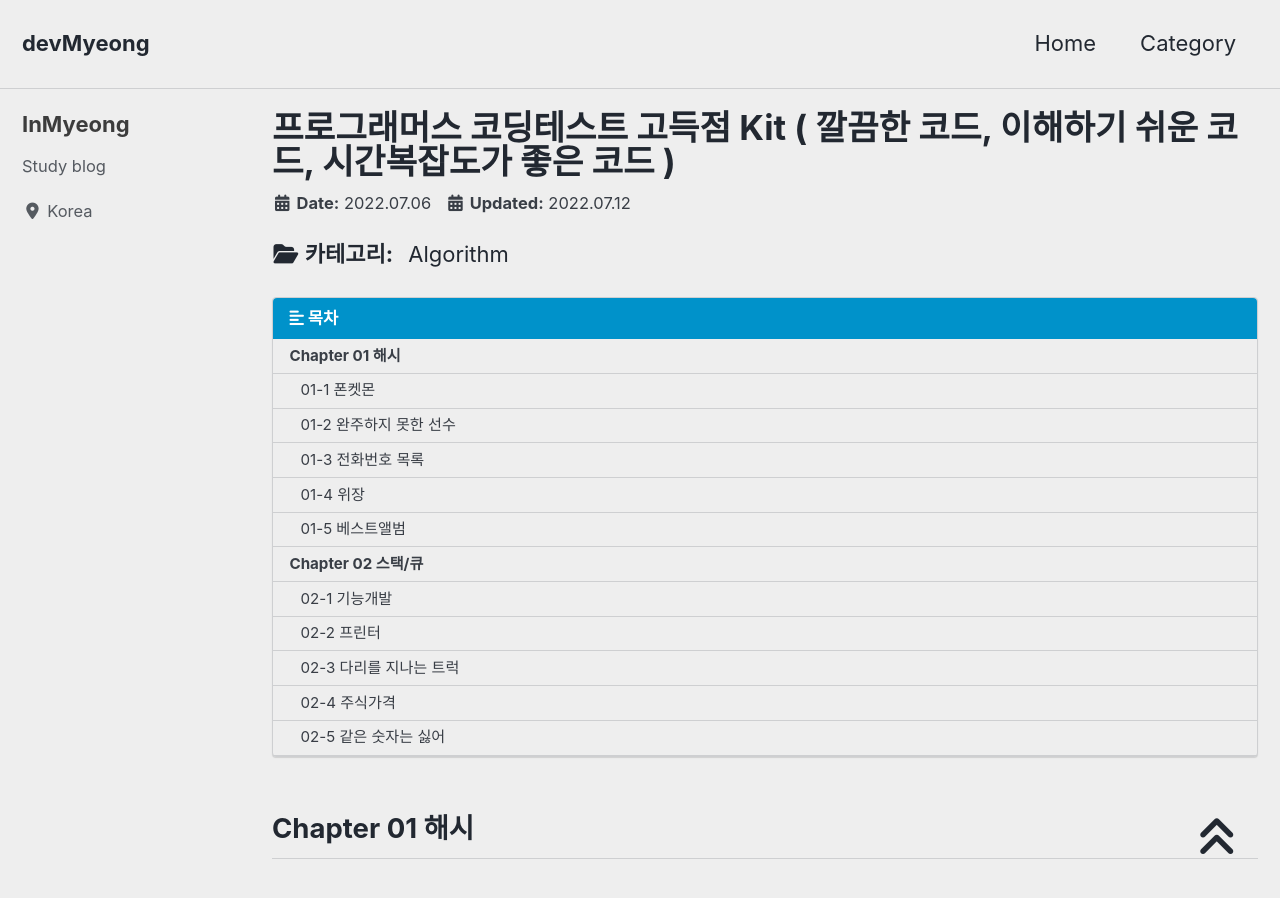
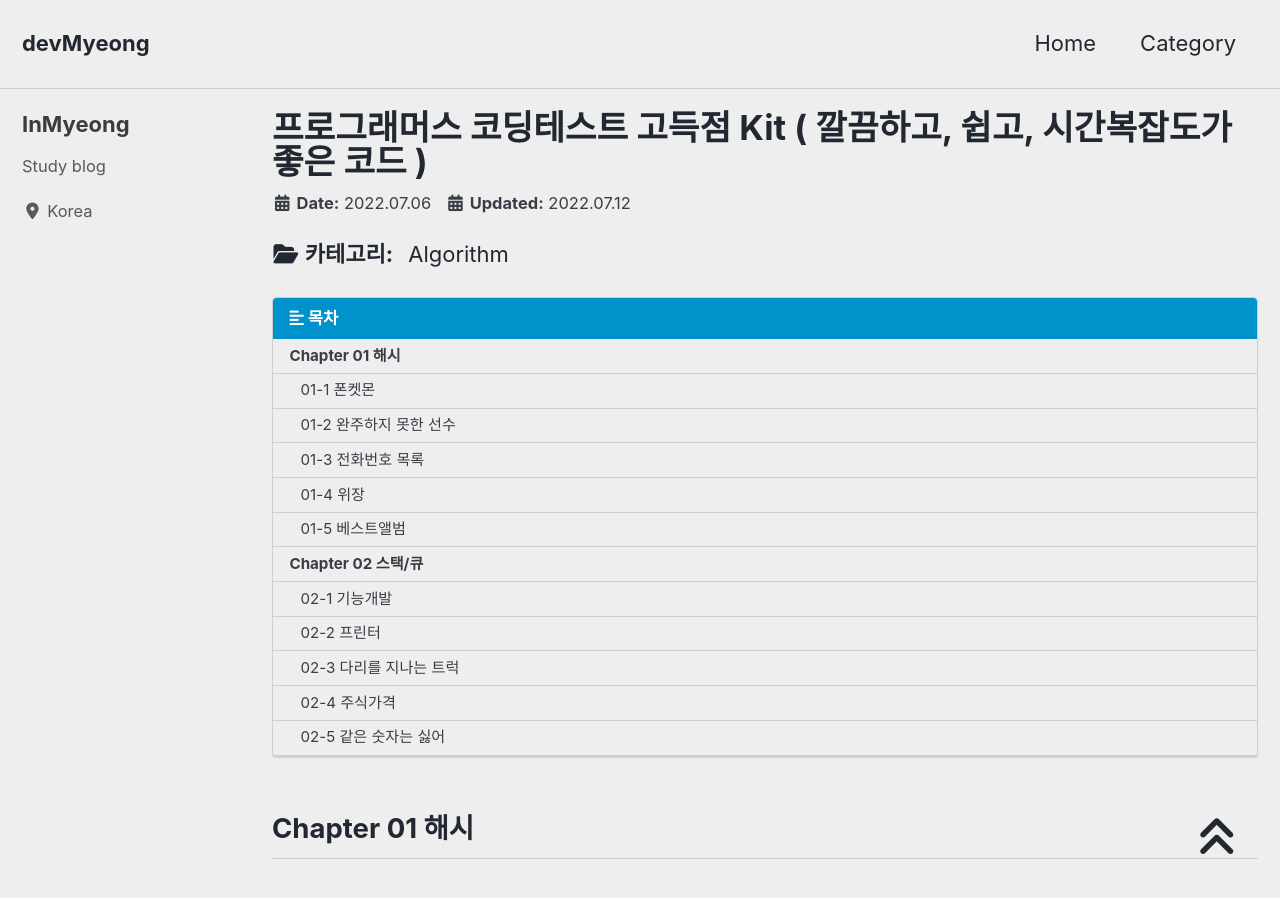
Before and after one commit to devMyeong/devMyeong.github.io, a Jekyll site: the page built from _posts/codingTest/2022-07-06-프로그래머스.md, in a window 1280 px wide and 900 px high. Built offline with Jekyll 4.4.1, drawn with Linux system fonts in a browser that asks for light colours; cached includes are drawn as plain includes; nearby versions of some CDN libraries; some web fonts are replaced; comment, search, counter and statistics services are not loaded.

Commit message:
Chore : 프로그래머스 문제 풀이 제목 수정

```diff
--- a/_posts/codingTest/2022-07-06-프로그래머스.md
+++ b/_posts/codingTest/2022-07-06-프로그래머스.md
@@ -1,5 +1,5 @@
 ---
-title:  "프로그래머스 코딩테스트 고득점 Kit ( 깔끔한 코드, 이해하기 쉬운 코드, 시간복잡도가 좋은 코드 )"
+title:  "프로그래머스 코딩테스트 고득점 Kit ( 깔끔하고, 쉽고, 시간복잡도가 좋은 코드 )"
 
 categories:
   - Algorithm
```
